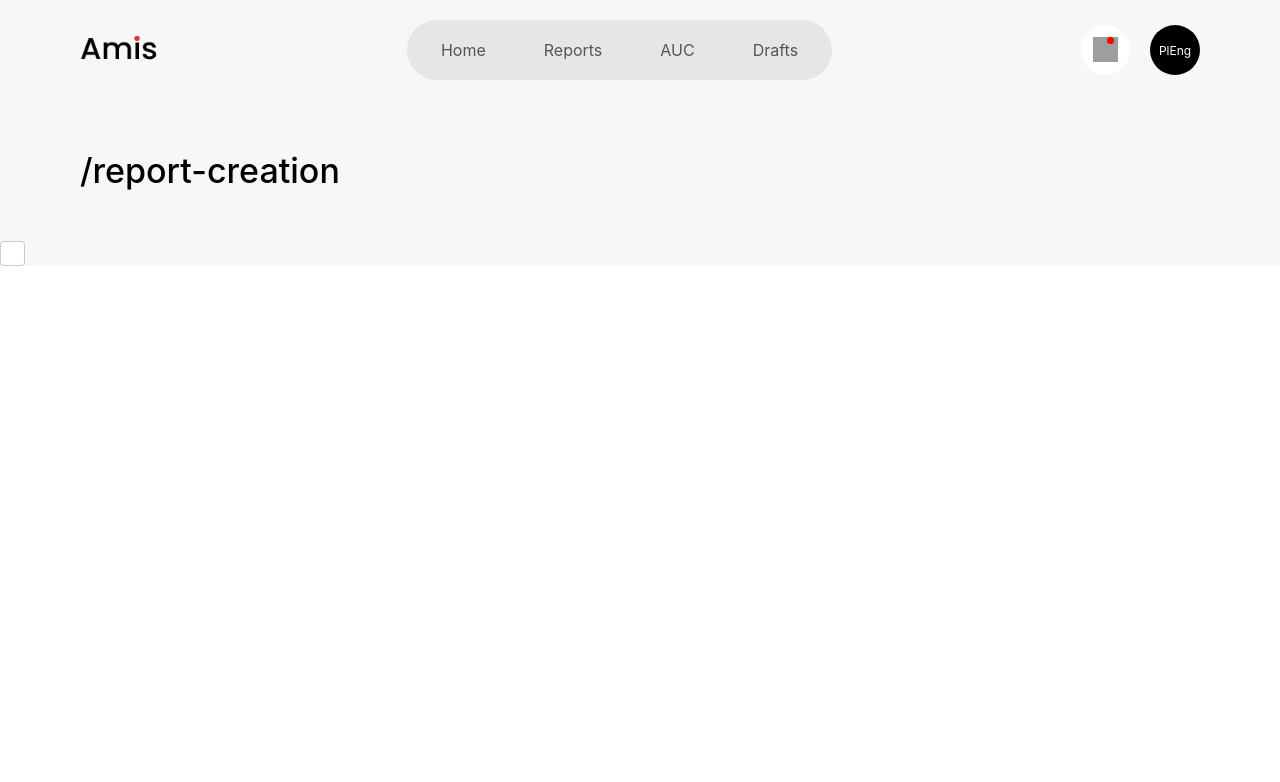
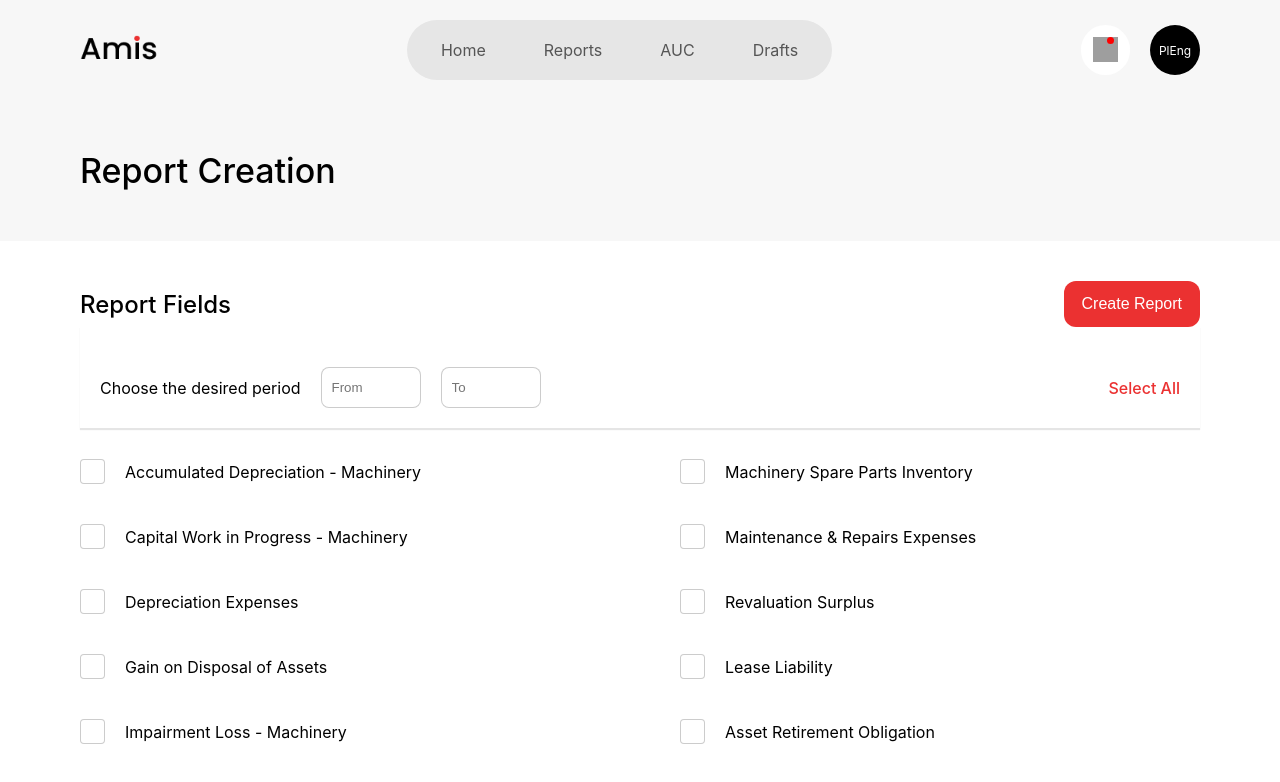
Before and after one commit to AMISTheProject/AMIS, a React (Create React App) app: page /report-creation in a window 1280 px wide. Shown: the top 782 px of the page. Built offline with nearby package versions, Linux system fonts and the light colour scheme; grey boxes are pictures that could not be loaded.

Commit message:
Implement the ReportCreation screen

```diff
--- a/src/App.js
+++ b/src/App.js
@@ -52,6 +52,9 @@ function AppMain() {
     } else if(location.pathname == '/asset-approval') {
       setCurrentRoute('Asset Aprovals');
       setSubtitle('Asset Under Construction 1');
+    } else if(location.pathname == '/report-creation') {
+      setCurrentRoute('Report Creation');
+      setSubtitle('');
     }
   }, [location.pathname]);
 
--- a/src/assets/style/styles.css
+++ b/src/assets/style/styles.css
@@ -1388,3 +1388,86 @@
     font-size: 18px;
     font-weight: 500;
 }
+
+.report-creation-container {
+    background-color: #fff;
+    padding: 0 80px;
+    overflow-y: scroll;
+    height: 100vh;
+}
+
+.report-creation-content {
+    display: flex;
+    flex-direction: row;
+    gap: 80px;
+}
+
+.report-creation-half {
+    display: flex;
+    flex-direction: column;
+    gap: 40px;
+    width: 50%;
+}
+
+.report-creation-check-item {
+    display: flex;
+    flex-direction: row;
+    align-items: center;
+    gap: 20px;
+}
+
+.report-creation-header {
+    padding: 40px 0 0 0;
+    display: flex;
+    flex-direction: row;
+    align-items: center;
+    justify-content: space-between;
+}
+
+
+.report-creation-header-title {
+    font-size: 24px;
+    font-weight: 500;
+}
+
+.report-creation-actions {
+    padding: 40px 20px 20px 20px;
+    margin-bottom: 30px;
+    display: flex;
+    flex-direction: row;
+    align-items: center;
+    justify-content: space-between;
+    border-bottom: 1px solid rgba(0, 0, 0, 0.1);
+    box-shadow: 0 1px 1px rgba(0, 0, 0, 0.1);
+}
+
+.report-creation-date {
+    display: flex;
+    flex-direction: row;
+    align-items: center;
+    gap: 20px;
+}
+
+.report-creation-select {
+    color: #EB3131;
+    font-weight: 500;
+    font-size: 16px;
+    cursor: pointer;
+}
+
+.report-creation-select:active {
+    opacity: 0.7;
+}
+
+.report-creation-input-field {
+    padding: 12px 10px;
+    border-radius: 8px;
+    border: 1px solid rgba(0, 0, 0, 0.2);
+    width: 100px;
+}
+
+.report-creation-input-field:focus {
+    border-color: #EB3131;
+    box-shadow: 0px 0px 2px #EB3131;
+    outline: none;
+}
--- a/src/screens/ReportCreation.js
+++ b/src/screens/ReportCreation.js
@@ -1,20 +1,77 @@
 import '../assets/style/styles.css';
 import { Checkbox } from '../components/Checkbox';
+import { PrimaryButton } from '../components/PrimaryButton';
 
 export const ReportCreation = () => {
     return (
         <div className='report-creation-container'>
             <div className='report-creation-header'>
+                <h4 className='report-creation-header-title'>Report Fields</h4>
+                <PrimaryButton bgColor='#EB3131' color='#fff' text='Create Report' />
+            </div>
 
+            <div className='report-creation-actions'>
+                <div className='report-creation-date'>
+                    <span>Choose the desired period</span>
+                    <input className='report-creation-input-field' id="from" name="from" placeholder='From' />
+                    <input className='report-creation-input-field' id="to" name="to" placeholder='To' />
+                </div>
+                <span className='report-creation-select'>Select All</span>
             </div>
 
             <div className='report-creation-content'>
                 <div className='report-creation-half'>
-                    <Checkbox />
+                    <div className='report-creation-check-item'>
+                        <Checkbox />
+                        <span className='report-creation-check-text'>Accumulated Depreciation - Machinery</span>
+                    </div>
+
+                    <div className='report-creation-check-item'>
+                        <Checkbox />
+                        <span className='report-creation-check-text'>Capital Work in Progress - Machinery</span>
+                    </div>
+
+                    <div className='report-creation-check-item'>
+                        <Checkbox />
+                        <span className='report-creation-check-text'>Depreciation Expenses</span>
+                    </div>
+
+                    <div className='report-creation-check-item'>
+                        <Checkbox />
+                        <span className='report-creation-check-text'>Gain on Disposal of Assets</span>
+                    </div>
+
+                    <div className='report-creation-check-item'>
+                        <Checkbox />
+                        <span className='report-creation-check-text'>Impairment Loss - Machinery</span>
+                    </div>
                 </div>
 
                 <div className='report-creation-half'>
+                    <div className='report-creation-check-item'>
+                        <Checkbox />
+                        <span className='report-creation-check-text'>Machinery Spare Parts Inventory</span>
+                    </div>
 
+                    <div className='report-creation-check-item'>
+                        <Checkbox />
+                        <span className='report-creation-check-text'>Maintenance & Repairs Expenses</span>
+                    </div>
+
+                    <div className='report-creation-check-item'>
+                        <Checkbox />
+                        <span className='report-creation-check-text'>Revaluation Surplus</span>
+                    </div>
+
+                    <div className='report-creation-check-item'>
+                        <Checkbox />
+                        <span className='report-creation-check-text'>Lease Liability</span>
+                    </div>
+
+                    <div className='report-creation-check-item'>
+                        <Checkbox />
+                        <span className='report-creation-check-text'>Asset Retirement Obligation</span>
+                    </div>
                 </div>
             </div>
         </div>
```
